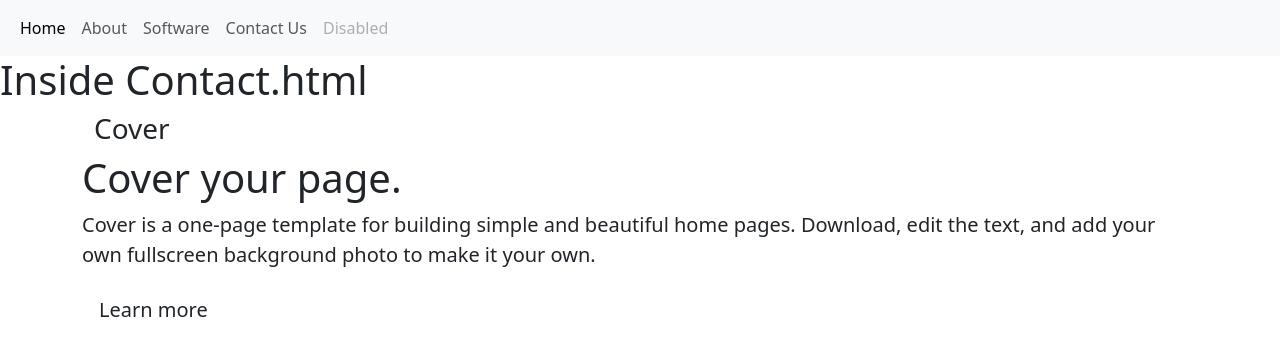
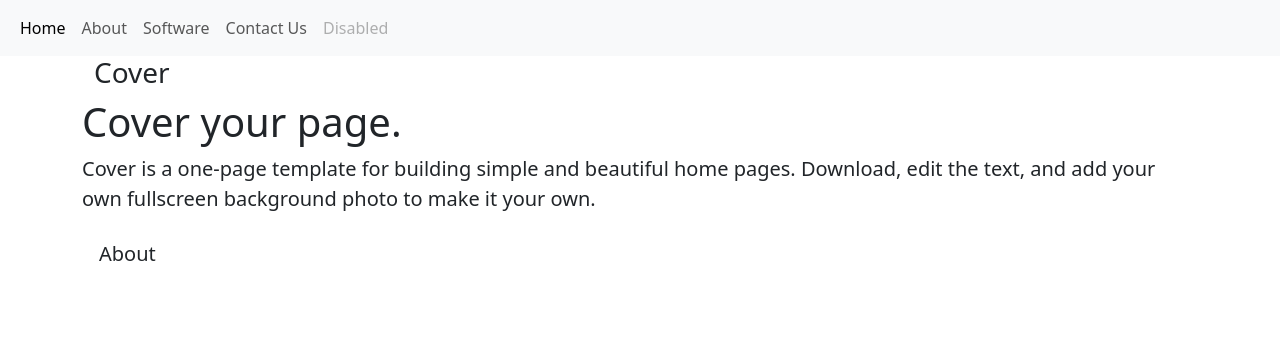
Before and after one commit to souramam1/Laser-Tag, a Django app: page /welcome_page/contact/ in a window 1280 px wide. Shown: the top 356 px of the page. Run offline with Django 3.2, Linux system fonts and the light colour scheme.

Commit message:
Update contact.html

```diff
--- a/templates/welcome_page/contact.html
+++ b/templates/welcome_page/contact.html
@@ -2,7 +2,6 @@
 
 {% block content %}
 
-<h1>Inside Contact.html</h1>
 <div class="site-wrapper">
 
     <div class="site-wrapper-inner">
@@ -19,7 +18,7 @@
           <h1 class="cover-heading">Cover your page.</h1>
           <p class="lead">Cover is a one-page template for building simple and beautiful home pages. Download, edit the text, and add your own fullscreen background photo to make it your own.</p>
           <p class="lead">
-            <a href="#" class="btn btn-lg btn-default">Learn more</a>
+            <a href="welcome_page/about" class="btn btn-lg btn-default">About</a>
           </p>
         </div>
 
```
